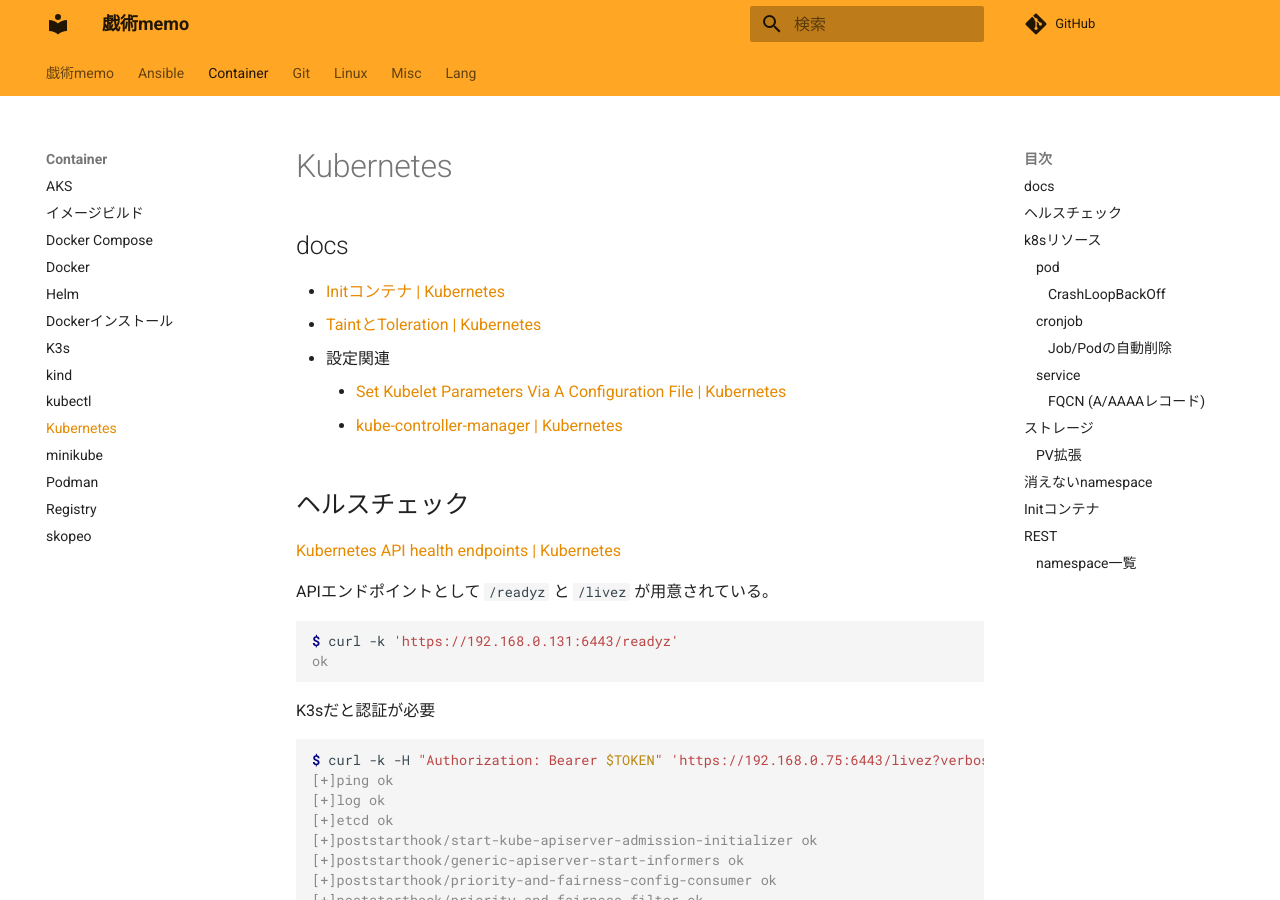
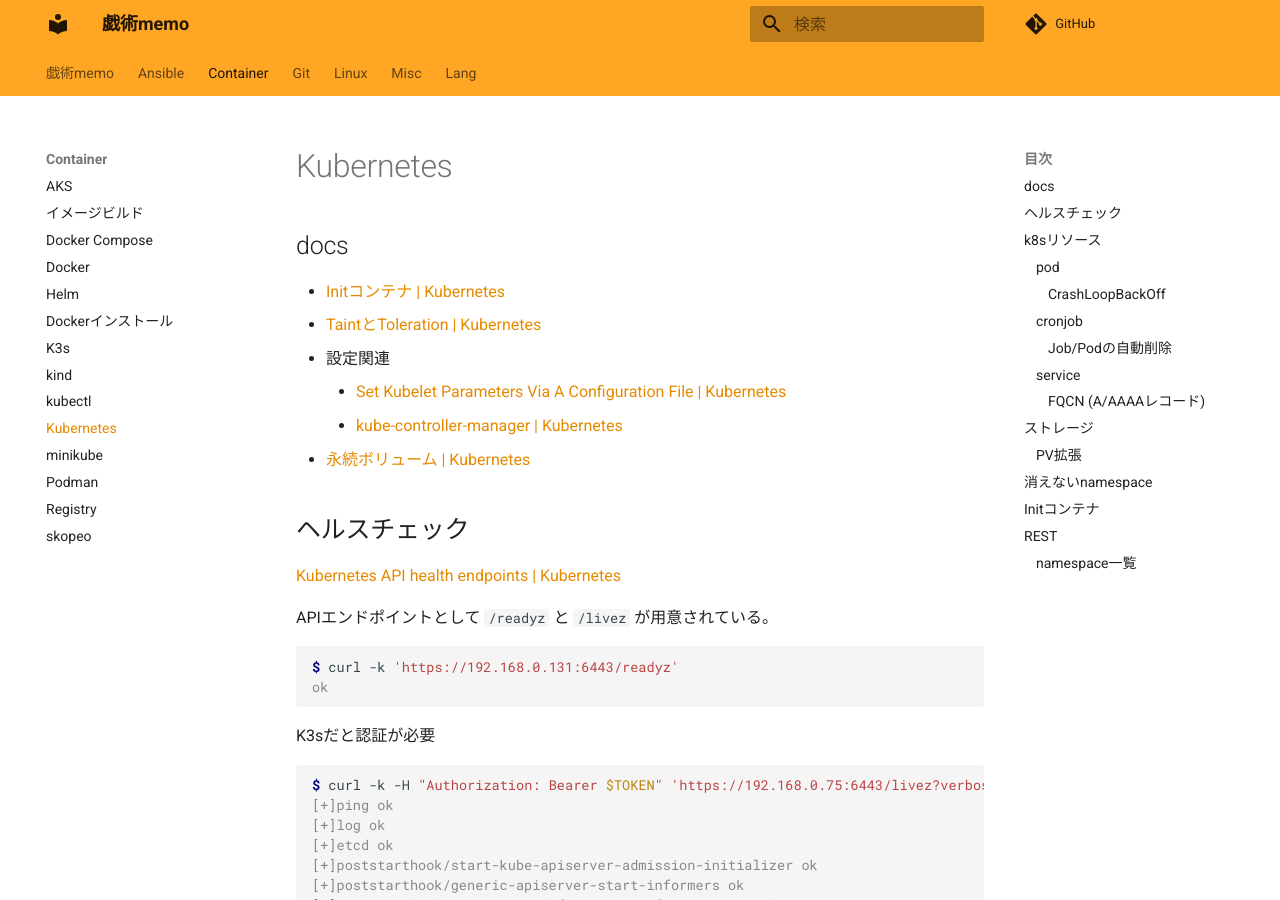
Before and after one commit to zaki-lknr/docs, an MkDocs documentation site: the page built from docs/Container/kubernetes.md, in a window 1280 px wide and 900 px high. Built offline with MkDocs 1.6.1 and Material for MkDocs 9.7.7, drawn with Linux system fonts in a browser that asks for light colours; comment, search, counter and statistics services are not loaded.

Commit message:
add: container/kubernetes: pvのドキュメントリンク

```diff
--- a/docs/Container/kubernetes.md
+++ b/docs/Container/kubernetes.md
@@ -7,6 +7,7 @@
 - 設定関連
     - [Set Kubelet Parameters Via A Configuration File | Kubernetes](https://kubernetes.io/docs/tasks/administer-cluster/kubelet-config-file/)
     - [kube-controller-manager | Kubernetes](https://kubernetes.io/docs/reference/command-line-tools-reference/kube-controller-manager/)
+- [永続ボリューム | Kubernetes](https://kubernetes.io/ja/docs/concepts/storage/persistent-volumes/)
 
 ## ヘルスチェック
 
```
